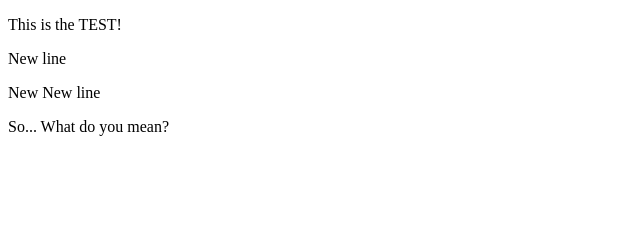
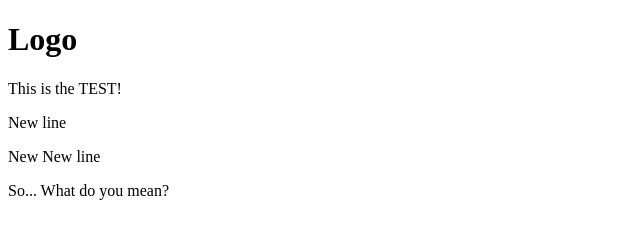
Before and after one commit to SUFAC/second_test_rep, a plain HTML site: page index.html in a window 1280 px wide. Shown: the whole page, without its empty margins (0-640 px from the left). Drawn offline with Linux system fonts and the light colour scheme.

Commit message:
Added header

```diff
--- a/index.html
+++ b/index.html
@@ -5,6 +5,9 @@
 	<title>Test rep for GitHub</title>
 </head>
 <body>
+	<header>
+		<h1>Logo</h1>
+	</header>
 	<p>This is the TEST!</p>
 	<p>New line</p>
 	<p>New New line</p>
```
